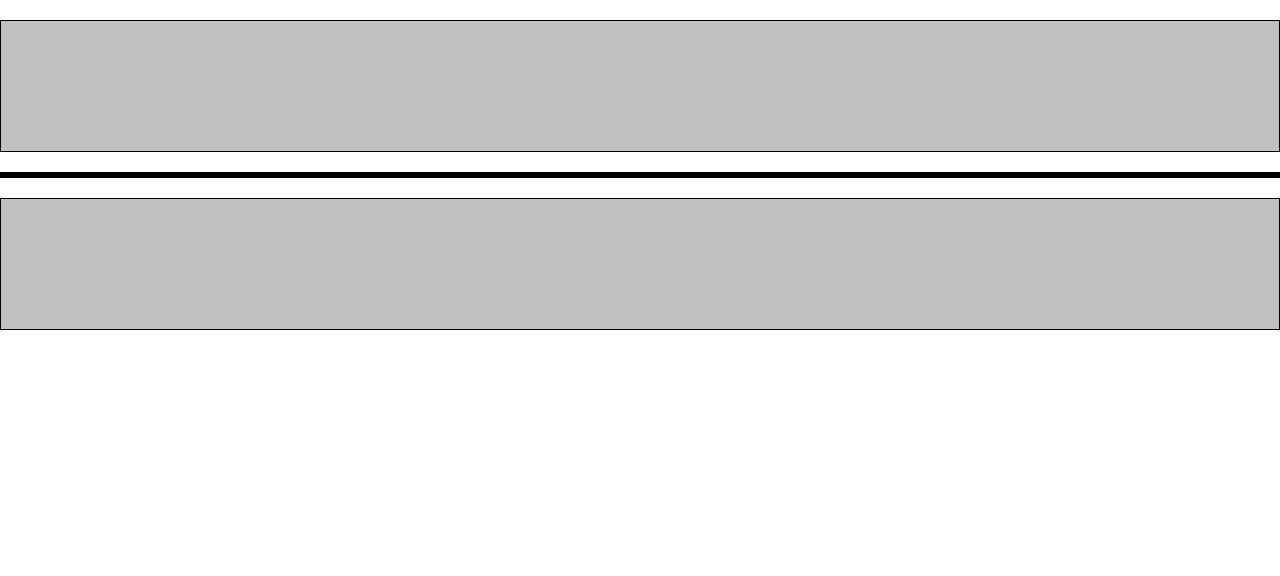
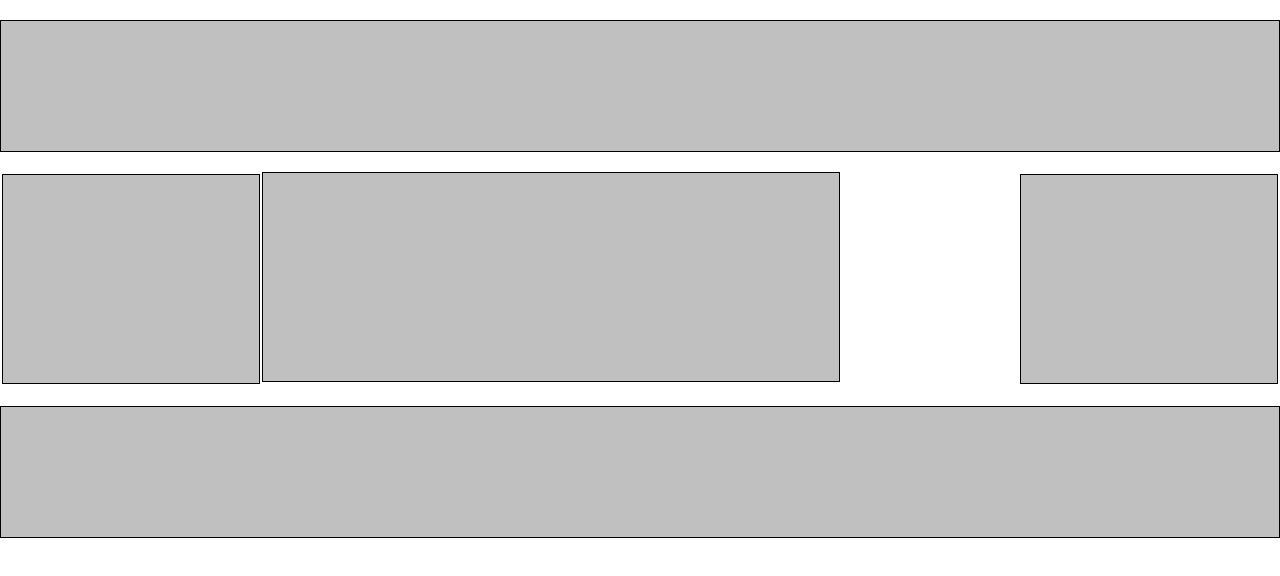
Before and after one commit to hanna2895/css-layout-2, a plain HTML site: page index.html in a window 1280 px wide. Drawn offline with Linux system fonts and the light colour scheme.

Commit message:
Added middle sections

```diff
--- a/style.css
+++ b/style.css
@@ -1,3 +1,8 @@
+html {
+	margin: 0;
+	padding: 0;
+}
+
 body {
 	margin: 0;
 	padding: 0;
@@ -15,3 +20,27 @@ header, footer {
 	margin-left: auto;
 	margin-right: auto;
 }
+
+section, aside {
+	height: 26vh;
+	display: inline-block;
+}
+
+.left, .right {
+	width: 20%;
+	margin: 2px;
+}
+
+.left {
+	float: left;
+}
+
+.right {
+	float: right;
+}
+
+section {
+	margin-left: auto;
+	margin-right: auto;
+	width: 45%;
+}
```
